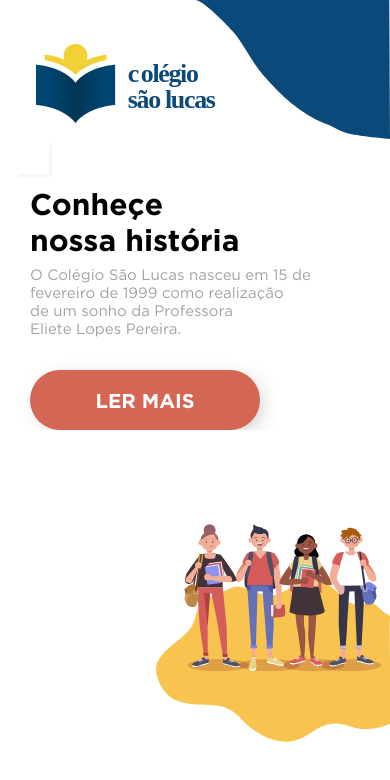
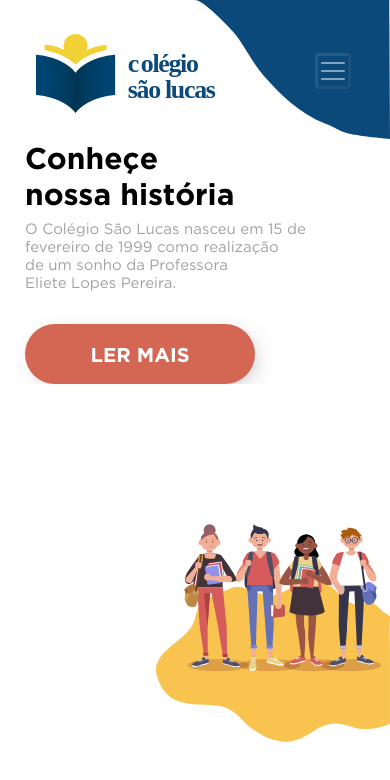
Before and after one commit to walmickdiogenes/colegio, a plain HTML site: page index.htm in a window 390 px wide. Drawn offline with nearby package versions, Linux system fonts and the light colour scheme.

Commit message:
update toggle

```diff
--- a/css/style.css
+++ b/css/style.css
@@ -103,7 +103,7 @@ html, body {
 }
 
 
-@media (max-width: 991.98px) {
+@media (max-width: 768px) {
   .offcanvas-collapse {
     position: fixed;
     top: 0; /* Altura da navbar */
@@ -122,12 +122,16 @@ html, body {
   }
 
   .offcanvas-collapse.open {
-    left: 55%;
+    left: 45%;
     visibility: visible;
   }
 
   .navbar-toggler{
     border: outset;
+    position: absolute;
+    display: block;
+    top: 45px;
+    right: 0px;
   }
 
   .exit-canva{
@@ -139,8 +143,8 @@ html, body {
   }
 
   .navbar-csl{
-    margin-top: -30px;
-    margin-right: 20px;
+    margin-top: -40px;
+    margin-right: 15px;
   }
 
   .logo{
@@ -176,6 +180,6 @@ html, body {
 
   .cta{
     margin-top: 1px;
-    margin-left: 30px;
+    margin-left: 25px;
   }
 }
```
